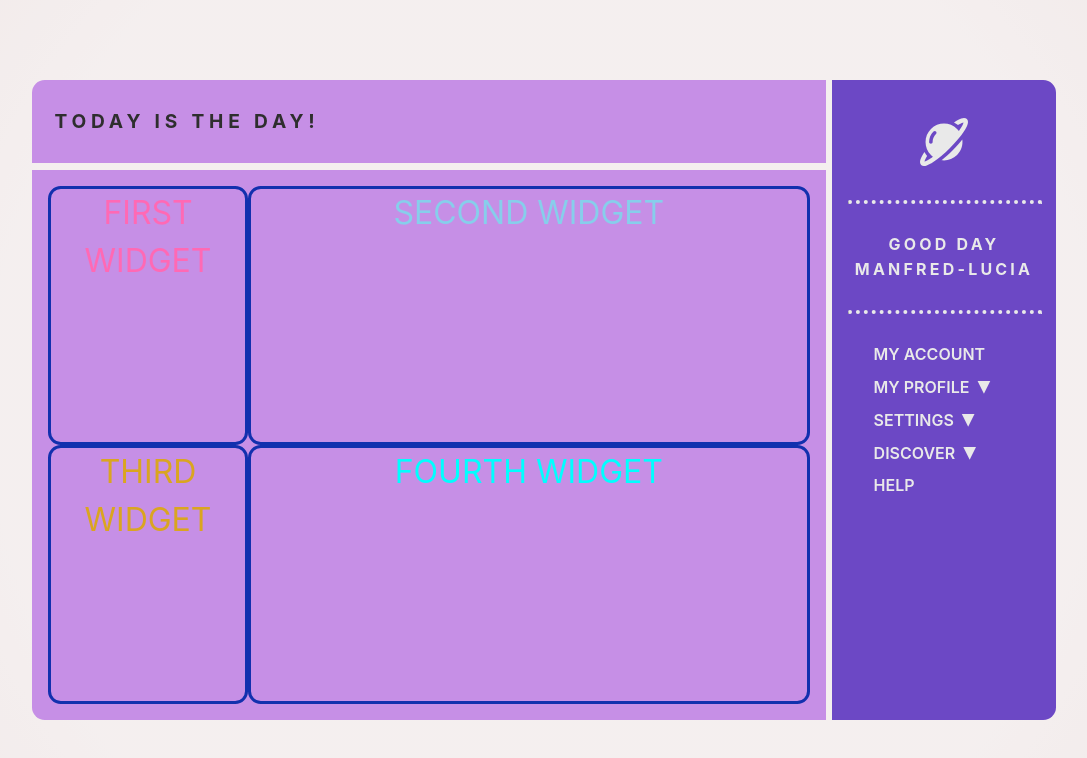
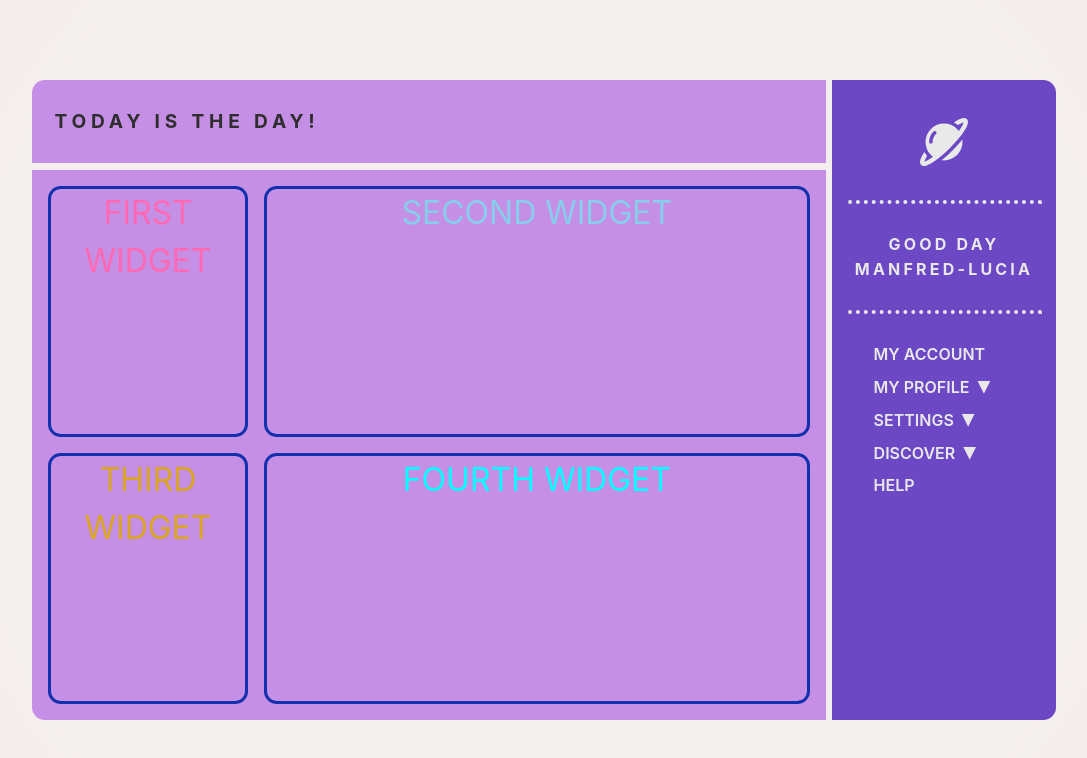
Before and after one commit to lisa-von-mond/space-dashboard, a Vue app: page / in a window 1280 px wide. Shown: the top 758 px of the page, without its empty margins (96-1183 px from the left). Built offline with nearby package versions, Linux system fonts and the light colour scheme.

Commit message:
get rid of outer padding for xsmall devices

```diff
--- a/src/components/Dashboard.vue
+++ b/src/components/Dashboard.vue
@@ -79,10 +79,14 @@ const state = reactive({
 .dashboard {
   @include flex(column, space-between, space-between, $standard-gap);
   width: 100%;
-  min-height: calc(100vh - ($standard-gap * 2));
+  min-height: 100vh;
   margin: auto;
   overflow: hidden;
-  border-radius: 0.8rem;
+
+  @media (min-width: $screen-xsmall) {
+    min-height: calc(100vh - ($standard-gap * 2));
+    border-radius: 0.8rem;
+  }
 
   @media (min-width: $screen-small) {
     @include flex(row, center, space-between, $standard-gap);
@@ -111,12 +115,14 @@ const state = reactive({
     background: $color-secondary;
   }
 
-  /* grid */
+  /* widget-area */
 
   &__widget-area {
     background: $color-secondary;
-    padding: 1rem;
+    padding: $standard-gap;;
     flex-grow: 1;
+
+    /* grid */
 
     display: grid;
     grid-template-rows: 1fr 300px 1fr 1fr;;
@@ -126,6 +132,14 @@ const state = reactive({
     "widget-second"
     "widget-third"
     "widget-fourth";
+    column-gap: $standard-gap;
+    row-gap: $standard-gap;
+
+    @media (min-width: $screen-small) {
+      column-gap: 1rem;
+      row-gap: 1rem;
+      padding: 1rem;
+    }
 
     @media (min-width: $screen-xsmall) and (max-width: $screen-small-max), (min-width: $screen-medium) {
       grid-template-rows: 1fr 1fr;
@@ -134,14 +148,6 @@ const state = reactive({
       "widget-first widget-second"
       "widget-third widget-fourth";
     }
-
-    // @media (min-width: $screen-medium) {
-    //   grid-template-rows: 1fr 1fr;
-    //   grid-template-columns: 200px 1fr;‚
-    //   grid-template-areas:
-    //   "widget-first widget-second"
-    //   "widget-third widget-fourth";
-    // }
   }
 
   &__widget {
--- a/src/style.scss
+++ b/src/style.scss
@@ -28,8 +28,13 @@ body {
 
 #app {
   width: 100%;
-  padding: $standard-gap;
+
   text-align: center;
+  padding: 0;
+
+  @media (min-width: $screen-xsmall) {
+    padding: $standard-gap;
+  }
 }
 
 /* links */
```
Also changed, not shown: src/vars.scss (line endings or trailing spaces).
